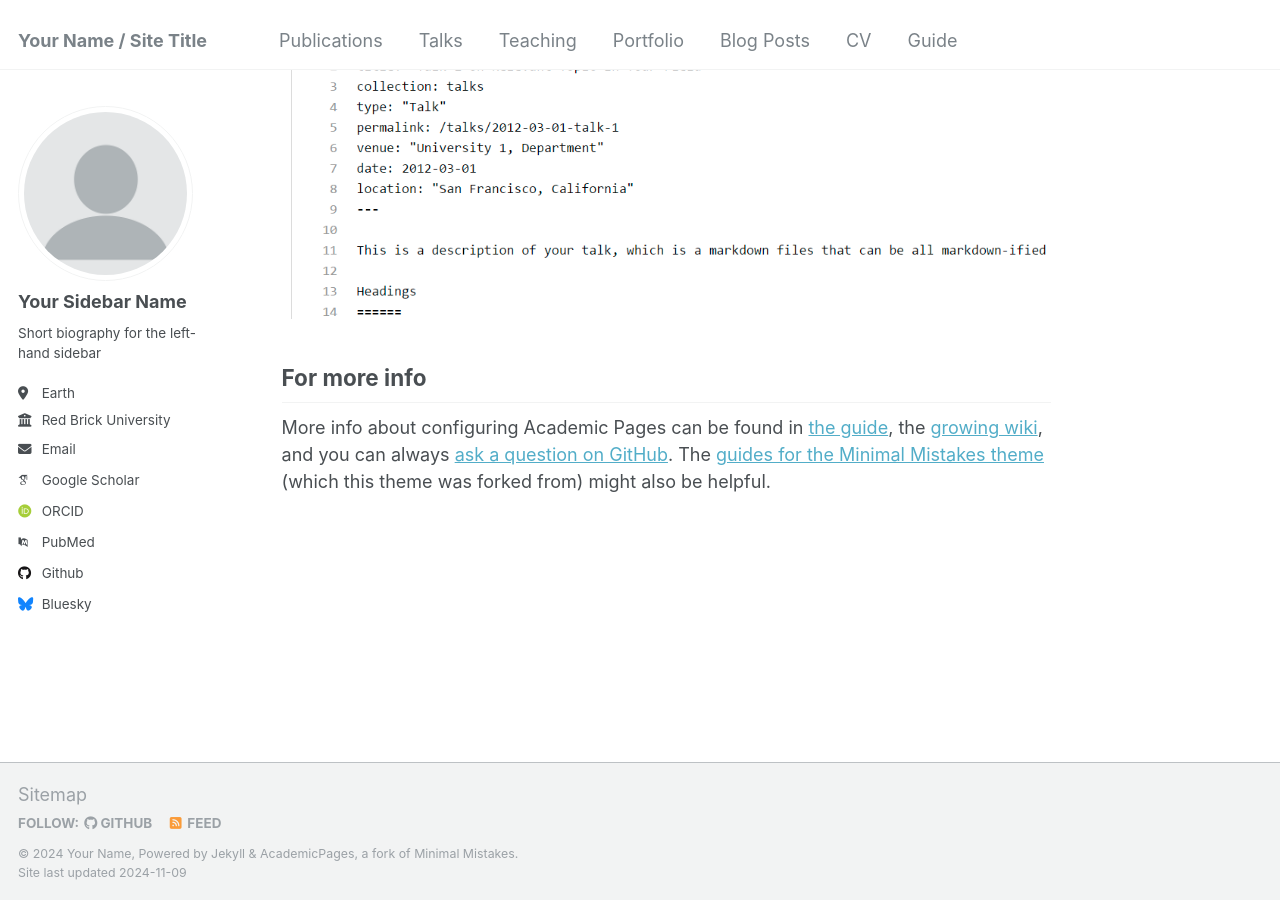
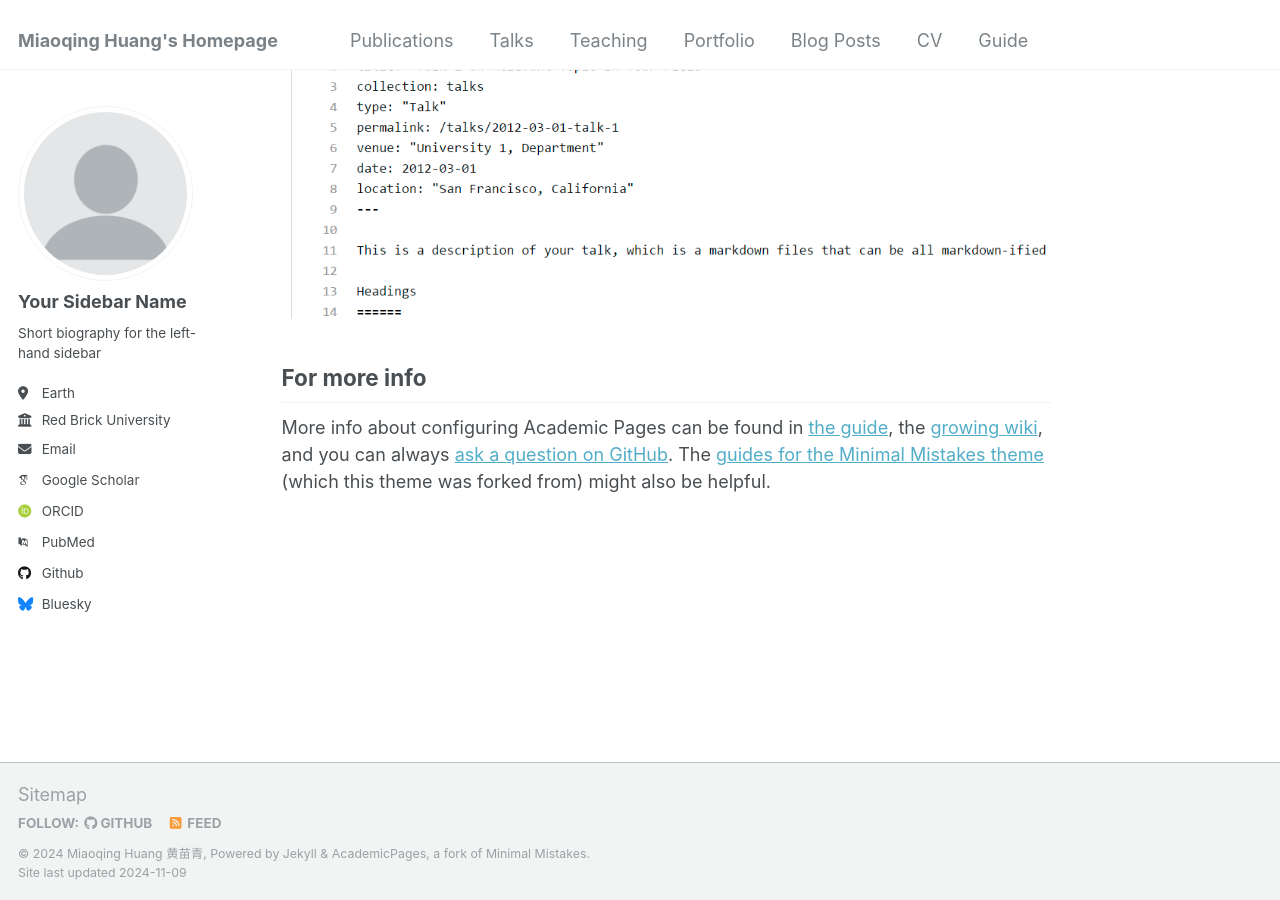
Before and after one commit to miaoqinghuang/miaoqinghuang.github.io, a Jekyll site: the page built from _pages/about.md, in a window 1280 px wide and 900 px high, scrolled down 2643 px. Built offline with Jekyll 4.4.1, drawn with Linux system fonts in a browser that asks for light colours; some web fonts are replaced.

Commit message:
Update _config.yml

```diff
--- a/_config.yml
+++ b/_config.yml
@@ -8,11 +8,11 @@
 
 # Basic Site Settings
 locale                   : "en-US"
-title                    : "Your Name / Site Title"
+title                    : "Miaoqing Huang's Homepage"
 title_separator          : "-"
-name                     : &name "Your Name"
+name                     : &name "Miaoqing Huang 黄苗青"
 description              : &description "personal description"
-url                      : https://academicpages.github.io # the base hostname & protocol for your site e.g. "https://mmistakes.github.io"
+url                      : https://miaoqinghuang.github.io # the base hostname & protocol for your site
 baseurl                  : "" # the subpath of your site, e.g. "/blog"
 repository               : "academicpages/academicpages.github.io"
 
```
